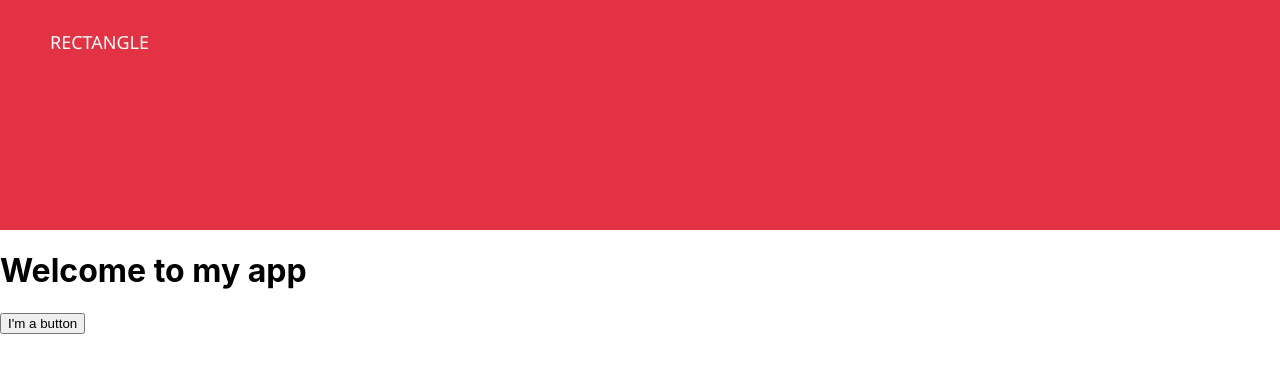
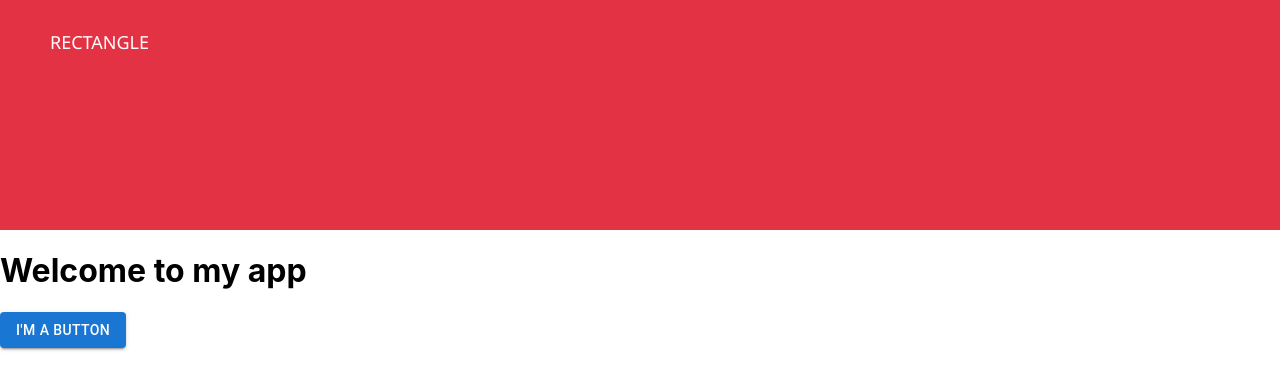
Before and after one commit to luismiguelmorales/pichangas-app-v2, a React (Create React App) app: page / in a window 1280 px wide. Shown: the top 390 px of the page. Built offline with nearby package versions, Linux system fonts and the light colour scheme.

Commit message:
Add style to button

```diff
--- a/package.json
+++ b/package.json
@@ -3,10 +3,10 @@
   "version": "0.1.0",
   "private": true,
   "dependencies": {
-    "@emotion/react": "^11.13.5",
-    "@emotion/styled": "^11.13.5",
+    "@emotion/react": "^11.14.0",
+    "@emotion/styled": "^11.14.0",
     "@mui/icons-material": "^6.1.9",
-    "@mui/material": "^6.1.9",
+    "@mui/material": "^6.2.0",
     "@testing-library/jest-dom": "^5.17.0",
     "@testing-library/react": "^13.4.0",
     "@testing-library/user-event": "^13.5.0",
--- a/src/App.js
+++ b/src/App.js
@@ -1,19 +1,12 @@
 import './App.css';
-
-function MyButton() {
-  return (
-    <button>
-      I'm a button
-    </button>
-  );
-}
+import ButtonUsage from './components/Button';
 
 export default function App() {
   return (
     <div>
       <div className='rect'>RECTANGLE</div>
       <h1>Welcome to my app</h1>
-      <MyButton />
+      <ButtonUsage />
     </div>
   );
 }
--- /dev/null
+++ b/src/components/Button.js
@@ -0,0 +1,6 @@
+import * as React from 'react';
+import Button from '@mui/material/Button';
+
+export default function ButtonUsage() {
+  return <Button variant="contained">I'm a button</Button>;
+}
```
Also changed, not shown: 1 other file (tests, documents, lock files or other folders).
